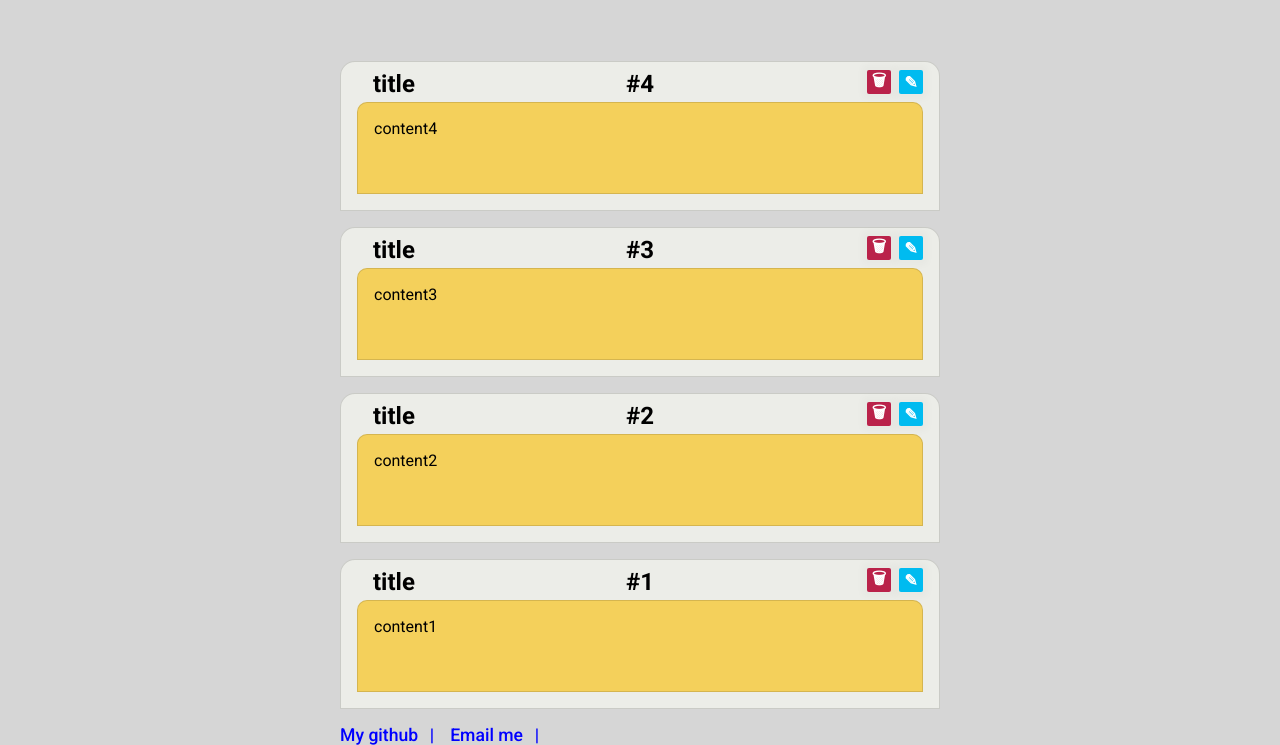
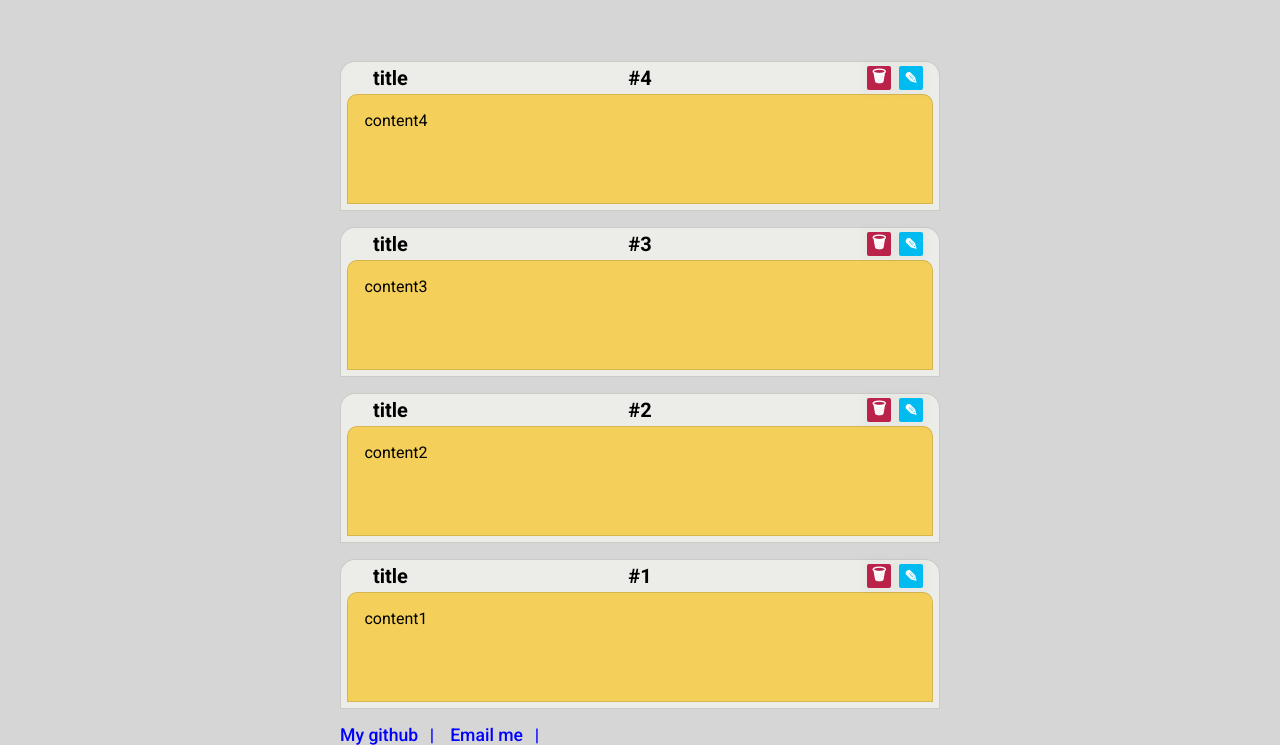
Before and after one commit to pufex/notepad, a plain HTML site: page index.html in a window 1280 px wide. Shown: the part 67-812 px from the top of the page. Drawn offline with Linux system fonts and the light colour scheme.

Commit message:
Update style.css

```diff
--- a/style.css
+++ b/style.css
@@ -368,8 +368,8 @@ i{
 .note-container{
     position: relative;
     background-color: var(--main-color);
-    padding: 1rem;
-    padding-top: 2.5rem;
+    padding: 0.4rem;
+    padding-top: 2rem;
     height: 100vh;
     max-height: 150px;
     min-width: 100%;
@@ -378,7 +378,7 @@ i{
     border-top-right-radius: 15px;
 }
 
-.note-container:hover .note{
+.note-container:hover .note:hover{
     background-color: var(--lighter-yellow);
 }
 
@@ -394,26 +394,26 @@ i{
 }
 
 .note-title{
-    font-size: 1.5rem;
+    font-size: 1.25rem;
     font-weight: 700;
     color: var(--fourth-color);
     position: absolute;
     left: 2rem;
-    top: 0.5rem;
+    top: 0.25rem;
 }
 
 .note-controls{
     position: absolute;
     right: 1rem;
-    top: 0.5rem;
+    top: 0.25rem;
 }
 
 .note-number{
     position: absolute;
-    top: 0.5rem;
+    top: 0.25rem;
     left: 50%;
     transform: translateX(-50%);
-    font-size: 1.5rem;
+    font-size: 1.25rem;
     font-weight: 700;
     color: var(--black);
 }
@@ -461,6 +461,7 @@ i{
     top: 0;
     width: 100vw;
     height: 100vh;
+    padding: 1rem;
     z-index: 999;
     background-color: rgba(0, 0, 0, 0.734);
 }
```
